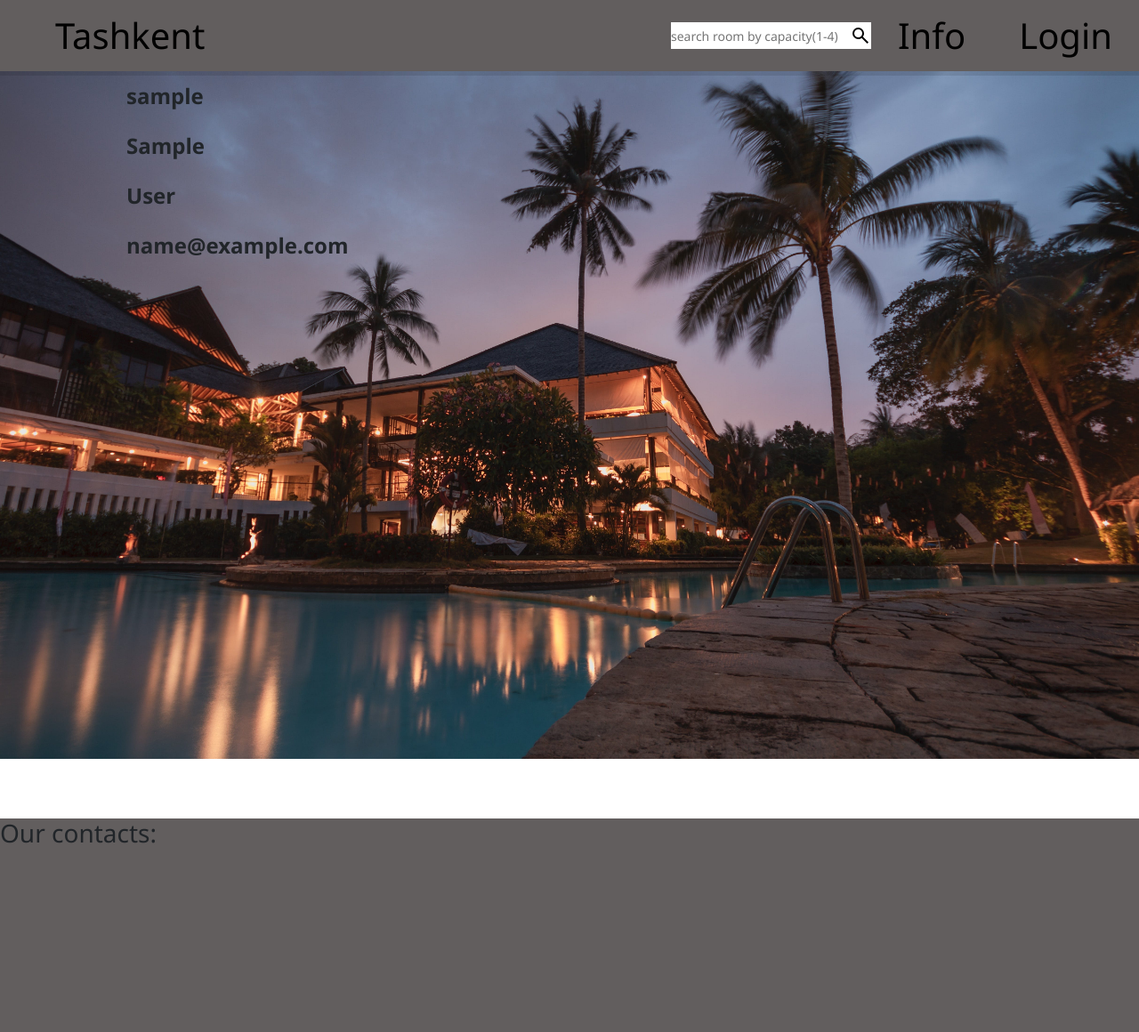
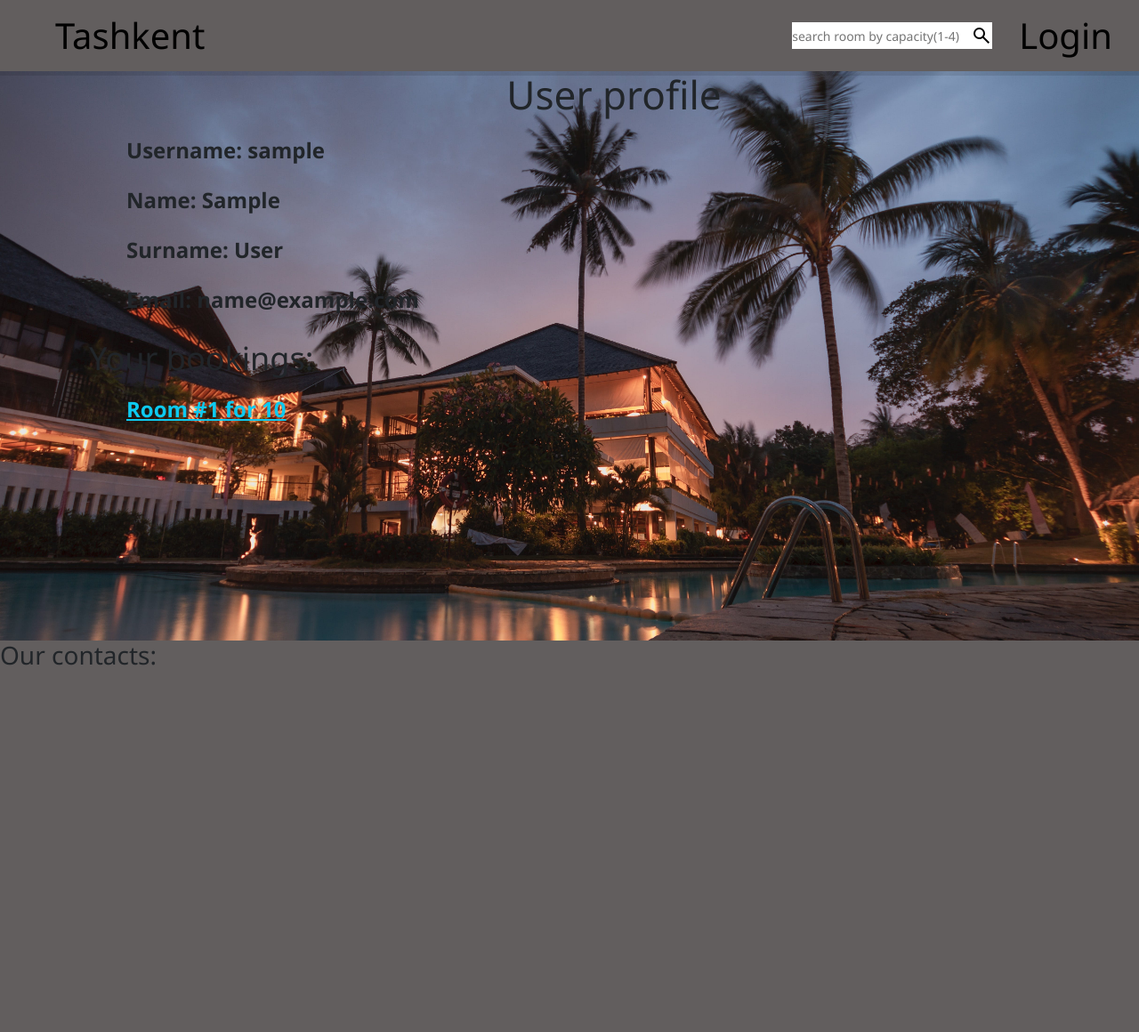
Before and after one commit to OleksandrKasapchuk/hotel_booking, a Django app: page /user-info/1 in a window 1280 px wide. Shown: the whole page at 89% size. After the commit the page ends 748 px from the top, so only its background shows below. Run offline with Django 5.2, Linux system fonts and the light colour scheme; tables that the repository leaves empty hold one stand-in row (values such as "Sample post").

Commit message:
created user info page

```diff
--- a/booking/models.py
+++ b/booking/models.py
@@ -1,6 +1,7 @@
 from django.db import models
 from datetime import *
 from django.contrib.auth.models import User
+from datetime import date
 
 
 class Room(models.Model):
@@ -26,6 +27,13 @@ class Booking(models.Model):
     end_time = models.DateTimeField()
     creation_time = models.DateTimeField(auto_now_add=True)
 
+    def room_available(self):
+        ending = self.end_time.date()
+        now = date.today()
+        if ending <= now:
+            self.room.available = True
+            self.room.save()
+
     class Meta:
         verbose_name = "Booking"
         verbose_name_plural = "Bookings"
--- a/booking/views.py
+++ b/booking/views.py
@@ -20,6 +20,8 @@ def hotel_info(request):
 
 def show_rooms(request):
     context = {"rooms": Room.objects.all(), "bookings": Booking.objects.all()}
+    for booking in Booking.objects.all():
+        booking.room_available()
     return render(
         request,
         template_name="booking/rooms.html",
@@ -106,6 +108,7 @@ def login_user(request):
 
         if user is not None:
             login(request, user)
+            messages.success(request, ("You have been succesfully logged in"))
             return redirect("index")
         else:
             messages.success(request, ("There was an error logging in, try again!"))
@@ -122,7 +125,8 @@ def logout_user(request):
 def user_info(request, pk):
     try:
         user = User.objects.get(id=pk)
-        context = {'user': user}
+        bookings = Booking.objects.all()
+        context = {'user': user, "bookings": bookings}
         return render(request, 'booking/user_info.html', context=context)
     except User.DoesNotExist:
         return HttpResponse (
--- a/static/css/style.css
+++ b/static/css/style.css
@@ -2,7 +2,7 @@
     margin: 0;
     padding: 0;
 }
-a {
+nav a {
     text-decoration: none;
 }
 h1 {
@@ -19,10 +19,15 @@ h3 {
 p, h4 {
     font-size: 1.25rem;
 }
+.hotel-info {
+    font-size: 1.5rem;
+    font-weight: 600;
+}
 body {
     background-image: url("/static/images/hotel_back.jpg");
     background-size: cover;
     background-repeat: no-repeat;
+    /* backdrop-filter: blur(5px); */
     height: 100vh;
     font-family:'Segoe UI', Tahoma, Geneva, Verdana, sans-serif;
 }
@@ -71,10 +76,12 @@ main > ul > li {
 footer {
     height: 30vh;
     background-color: rgb(98, 94, 94);
-    margin-top: 200px;
 }
 input {
     font-size: 14px;
+}
+.login-form-item {
+    font-size: inherit;
 }
 .capacity-form {
     position: relative;
@@ -92,7 +99,6 @@ input {
 }
 #room-capacity::placeholder {
     font-size: 14px;
-
 }
 .button-search {
     position: absolute;
--- a/templates/booking/base.html
+++ b/templates/booking/base.html
@@ -15,25 +15,22 @@
             <li onclick=hideSideBar()><svg xmlns="http://www.w3.org/2000/svg" height="26" viewBox="0 -960 960 960" width="26"><path d="m256-200-56-56 224-224-224-224 56-56 224 224 224-224 56 56-224 224 224 224-56 56-224-224-224 224Z"/></svg></li>
             <li><a href="{% url 'index' %}">Tashkent</a></li>
             <li> {% include "booking/search_room.html" %} </li>
-            <li><a href="{% url 'hotel-info' %}">Info</a></li>
-            <li>
-                {% if request.user.is_authenticated %}
-                    <a href="{% url 'logout' %}">Logout</a>
-                {% else %}
-                    <a href="{% url 'login' %}">Login</a>
-            </li>
+
+            {% if request.user.is_authenticated %}
+                <li><a href="{% url 'user-info' user.id %}">Profile</a></li>
+                <li class="hideOnMobile"><a href="{% url 'logout' %}">Logout</a></li>
+            {% else %}
+                <li><a href="{% url 'login' %}">Login</a></li>
             {% endif %}
         </ul>
         <ul>
             <li><a href="{% url 'index' %}">Tashkent</a></li>
             <li class="hideOnMobile"> {% include "booking/search_room.html" %} </li>
-            <li class="hideOnMobile"><a href="{% url 'hotel-info' %}">Info</a></li>
-            <li class="hideOnMobile">
-                {% if request.user.is_authenticated %}
-                    <a href="{% url 'logout' %}">Logout</a>
-                {% else %}
-                    <a href="{% url 'login' %}">Login</a>
-            </li>
+            {% if request.user.is_authenticated %}
+                <li><a href="{% url 'user-info' user.id %}">Profile</a></li>
+                <li class="hideOnMobile"><a href="{% url 'logout' %}">Logout</a></li>
+            {% else %}
+                <a href="{% url 'login' %}">Login</a>
             {% endif %}
             <li class="menu" onclick=showSideBar()><svg xmlns="http://www.w3.org/2000/svg" height="36" viewBox="0 -960 960 960" width="30"><path d="M120-240v-80h720v80H120Zm0-200v-80h720v80H120Zm0-200v-80h720v80H120Z"/></svg></li>
         </ul>
--- a/templates/booking/booking_info.html
+++ b/templates/booking/booking_info.html
@@ -1,7 +1,8 @@
 {% extends "booking/base.html" %}
 
 {% block main %}
-<h1>Room {{ booking.room.number }}</h1>
+<h1>Booking informations</h1>
+<h2>Room: {{ booking.room.number }}</h2>
 <h2>Capacity: {{ booking.room.capacity }} </h2>
 <h3>Location: {{ booking.room.location }} </h3>
 <h2>Name: {{booking.user.first_name}} </h2>
--- a/templates/booking/hotel_info.html
+++ /dev/null
@@ -1,6 +0,0 @@
-{% extends "booking/base.html" %}
-
-
-{% block main %}
-<p>Welcome to our five stars hotel  "Tashkent"!</p>
-{% endblock %}
--- a/templates/booking/index.html
+++ b/templates/booking/index.html
@@ -2,7 +2,7 @@
 
 
 {% block main %}
-
-<h2><a href="{% url 'rooms' %}"> Rooms </a></h2>
+<p class="hotel-info">Welcome to our five stars hotel  "Tashkent"!</p>
+<h2><a href="{% url 'rooms' %}" class="link-info"> Rooms </a></h2>
 
 {% endblock %}
--- a/templates/booking/register.html
+++ b/templates/booking/register.html
@@ -4,7 +4,7 @@
 {% block main %}
     <h1>Register</h1>
     <br>
-    <form method="POST" action="{% url 'register'  %}">
+    <form method="POST" action="{% url 'register' %}">
         {% csrf_token %}
         <input type="text" id="username" name="username" placeholder="username">
         <br>
--- a/templates/booking/room_details.html
+++ b/templates/booking/room_details.html
@@ -4,5 +4,5 @@
 <h1>Room {{ room.number }}</h1>
 <h2>Capacity: {{ room.capacity }} </h2>
 <h3>Location: {{ room.location }} </h3>
-<h3><a href="{% url 'book-room' room.id %}">Book the room</a></h3>
+<h3><a href="{% url 'book-room' room.id %}" class="link-info">Book the room</a></h3>
 {% endblock %}
--- a/templates/booking/rooms.html
+++ b/templates/booking/rooms.html
@@ -5,7 +5,7 @@
 <ul>
     {% for room in rooms %}
         {% if room.available %}
-            <li><a href="{% url 'room-details' room.id %}">{{ room }}</a></li>
+            <li><a href="{% url 'room-details' room.id %}" class="link-info">{{ room }}</a></li>
         {% endif %}
     {% endfor %}
 </ul>
--- a/templates/booking/user_info.html
+++ b/templates/booking/user_info.html
@@ -2,10 +2,19 @@
 
 
 {% block main %}
+<h1>User profile</h1>
 <ul>
-    <li>{{user.username}}</li><br>
-    <li>{{user.first_name}}</li><br>
-    <li>{{user.last_name}}</li><br>
-    <li>{{user.email}}</li>
+    <li>Username: {{user.username}}</li><br>
+    <li>Name: {{user.first_name}}</li><br>
+    <li>Surname: {{user.last_name}}</li><br>
+    <li>Email: {{user.email}}</li>
+</ul>
+<h2>Your bookings:</h2>
+<ul>
+    {% for booking in bookings %}
+        {% if user == booking.user %}
+            <li><a href="{% url 'booking-info' booking.id %}" class="link-info">{{booking.room}}</a></li><br>
+        {% endif %}
+    {% endfor %}
 </ul>
 {% endblock %}
```
Also changed, not shown: templates/booking/login.html (+5 -5 lines).
